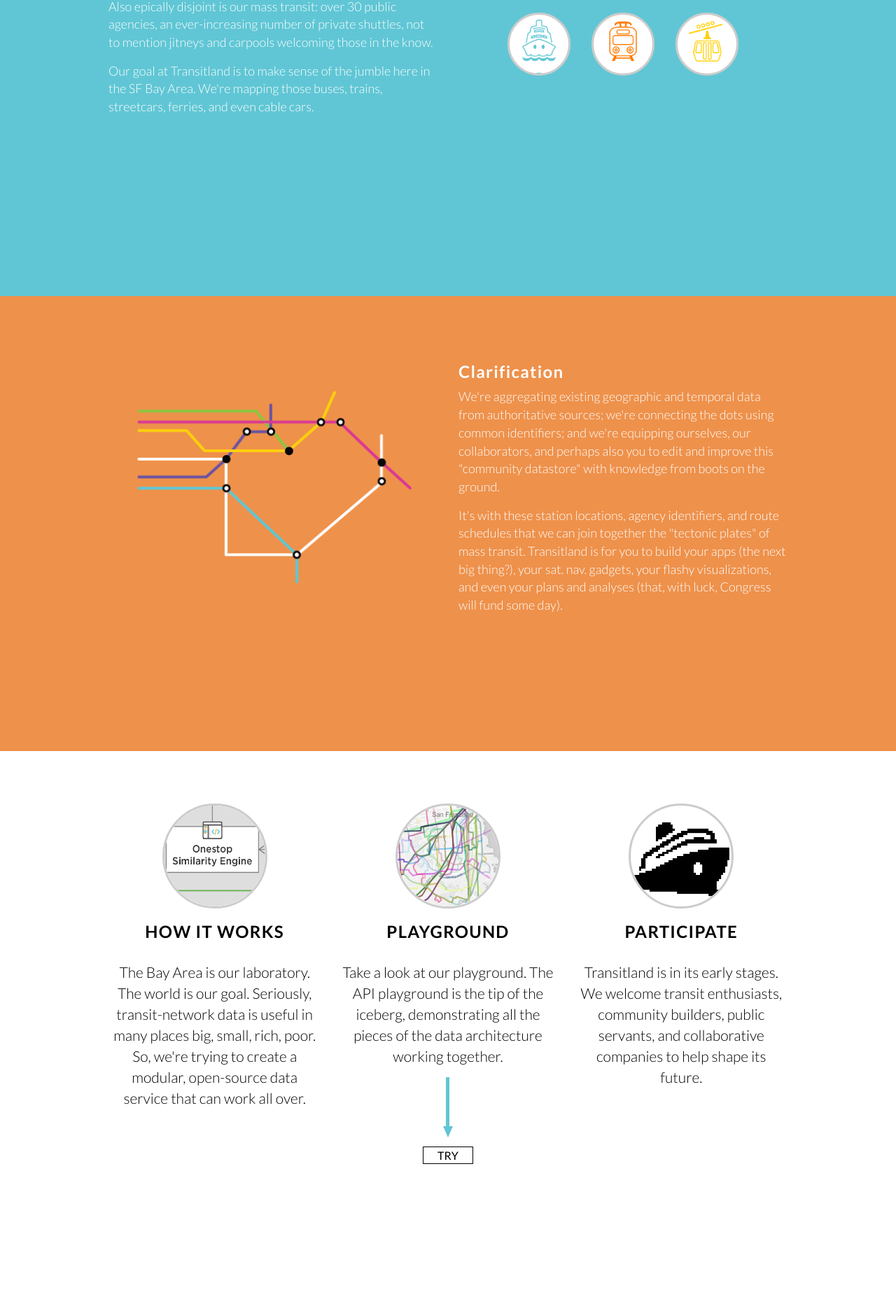
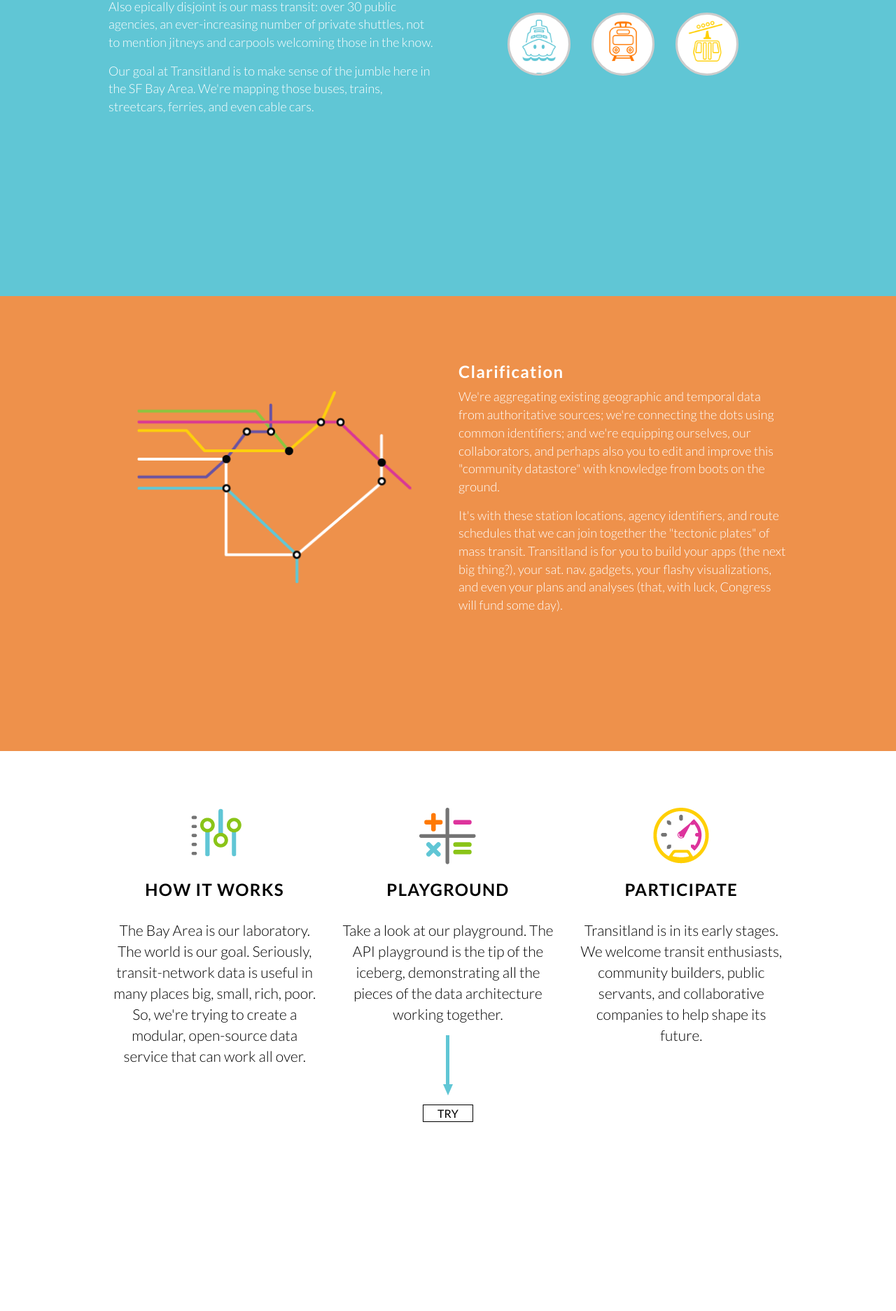
Before and after one commit to transitland/www-transit-land, a Jekyll site: the page built from index.html, in a window 1280 px wide. Shown: the part 1103-2976 px from the top of the page at 70% size. Built offline with Jekyll 4.4.1, drawn with Linux system fonts in a browser that asks for light colours; nearby versions of some CDN libraries.

Commit message:
finally real burbls

```diff
--- a/index.html
+++ b/index.html
@@ -60,7 +60,7 @@
   <div class="container  center-text">
     <div class="col-lg-4 col-md-4 col-sm-4">
       <p>
-      <a href="/how-it-works/"><img  class="action-circle" src="/images/placeholders/onestop.png" alt="a diagram of Transitland's software components"/></a>
+      <a href="/how-it-works/"><img src="/images/blurbs/blurb_1.png" alt="a diagram of Transitland's software components"/></a>
     </p>
       <h3>HOW IT WORKS</h3>
       <p>
@@ -69,7 +69,7 @@
     </div>
     <div class="col-lg-4 col-md-4 col-sm-4 ">
       <p>
-        <a href="{{site.playground_url}}"><img src="/images/placeholders/playground.png" class="action-circle" alt="a screenshot of the Transitland Playground app"/></a>
+        <a href="{{site.playground_url}}"><img src="/images/blurbs/blurb_2.png" alt="a screenshot of the Transitland Playground app"/></a>
       </p>
       <h3>PLAYGROUND</h3>
       <p>
@@ -84,7 +84,7 @@
     </div>
     <div class="col-lg-4 col-md-4 col-sm-4">
       <p>
-       <a href="/participate/"><img src="./images/placeholders/ferry.png" class="action-circle"></a>
+       <a href="/participate/"><img src="/images/blurbs/blurb_3.png"></a>
        </p>
       <h3>PARTICIPATE</h3>
 
```
Also changed, not shown: images/blurbs/blurb_1.png (added), images/blurbs/blurb_2.png (added), images/blurbs/blurb_3.png (added).
